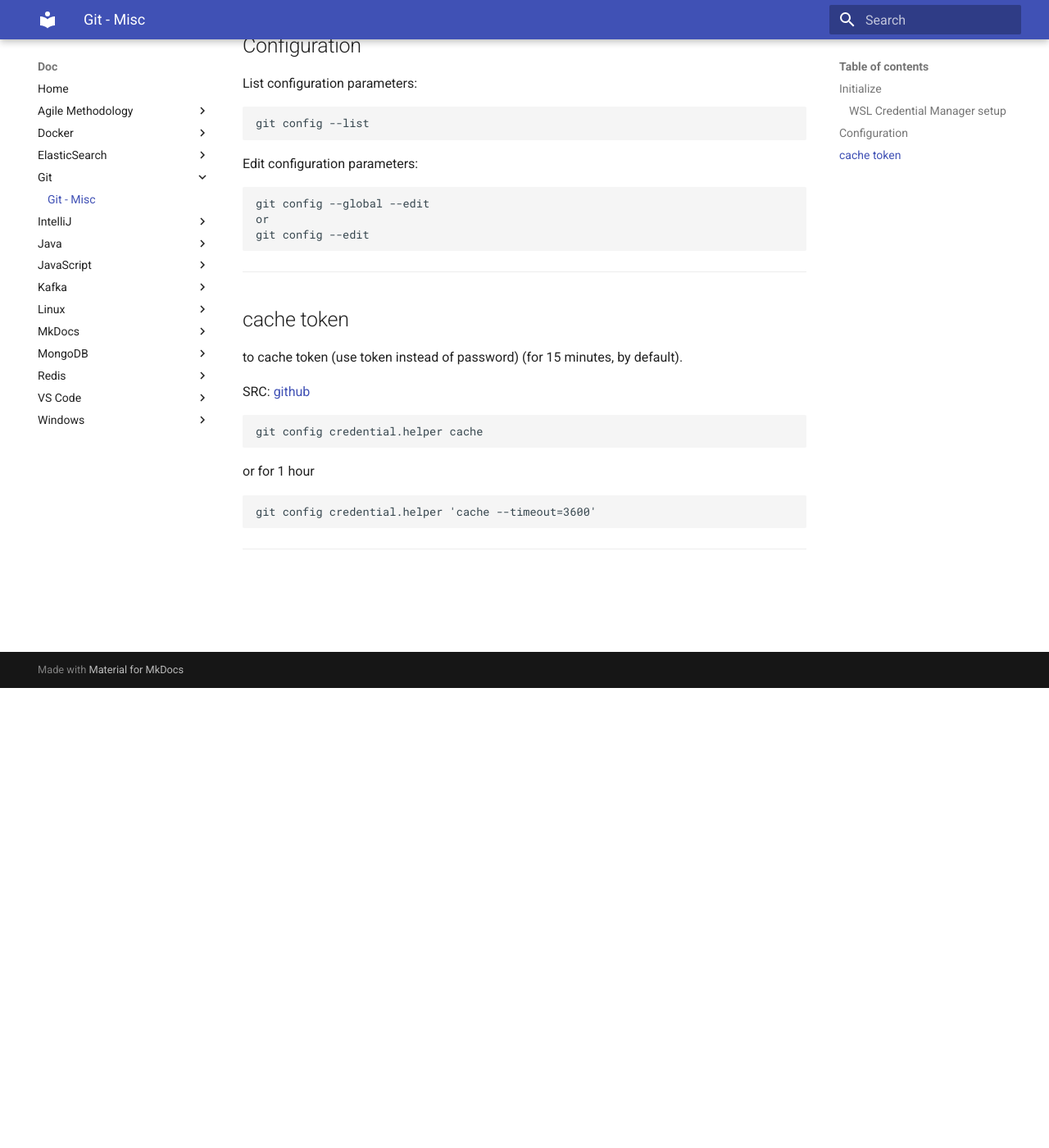
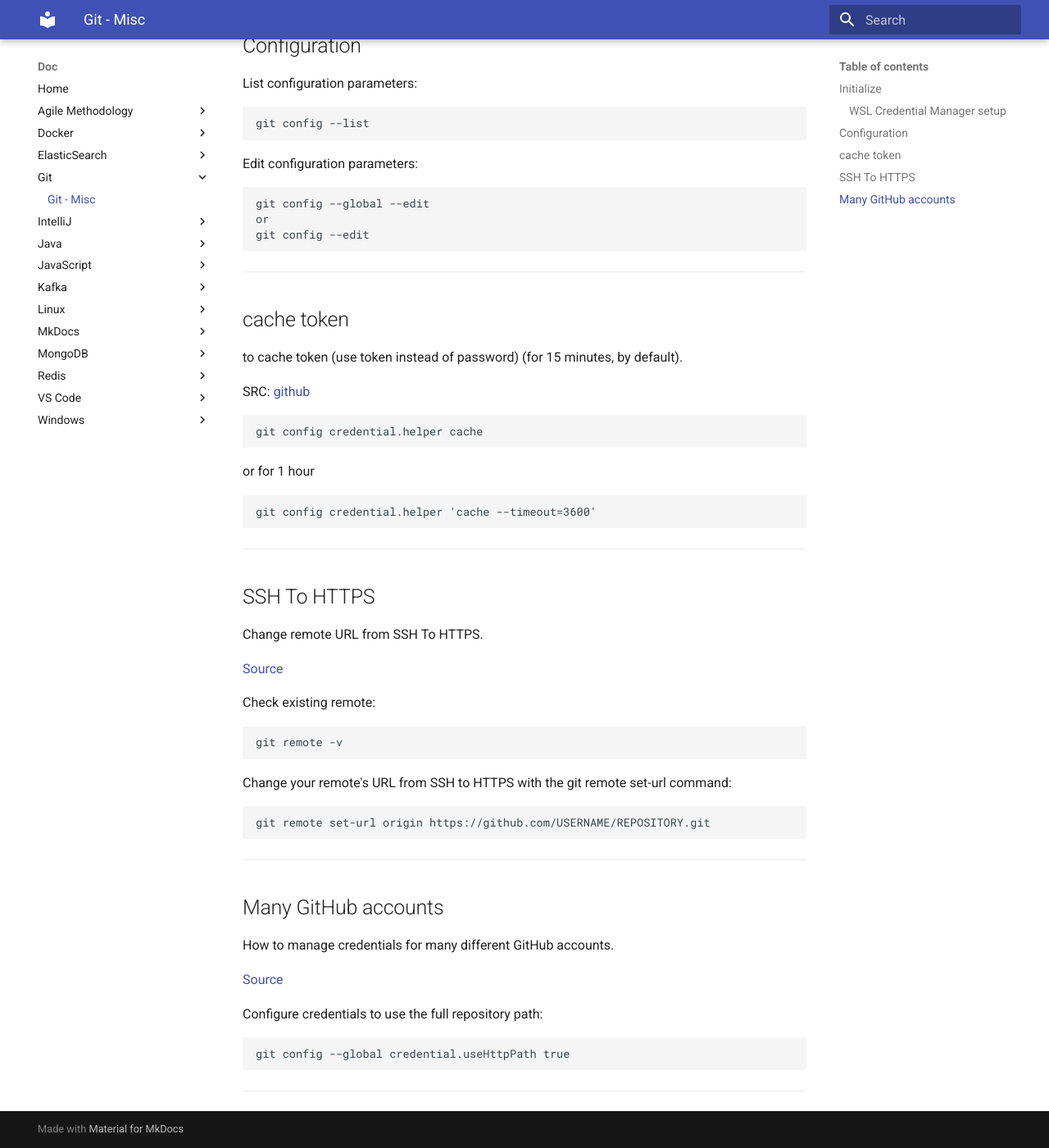
Before and after one commit to oldu73/doc, an MkDocs documentation site: the page built from docs/git/git.md, in a window 1280 px wide and 1400 px high, scrolled down 561 px. Shown: the whole window at 82% size. Built offline with MkDocs 1.6.1 and Material for MkDocs 9.7.7, drawn with Linux system fonts in a browser that asks for light colours.

Commit message:
git change remote from ssh to https and multiple github account

````diff
--- a/docs/git/git.md
+++ b/docs/git/git.md
@@ -56,3 +56,37 @@ git config credential.helper 'cache --timeout=3600'
 ```
 
 ***
+
+## SSH To HTTPS
+
+Change remote URL from SSH To HTTPS.
+
+[Source](https://docs.github.com/en/get-started/getting-started-with-git/managing-remote-repositories)
+
+Check existing remote:
+
+```console
+git remote -v
+```
+
+Change your remote's URL from SSH to HTTPS with the git remote set-url command:
+
+```console
+git remote set-url origin https://github.com/USERNAME/REPOSITORY.git
+```
+
+***
+
+## Many GitHub accounts
+
+How to manage credentials for many different GitHub accounts.
+
+[Source](https://stackoverflow.com/questions/25845963/git-credential-helper-update-password)
+
+Configure credentials to use the full repository path:
+
+```console
+git config --global credential.useHttpPath true
+```
+
+***
````
